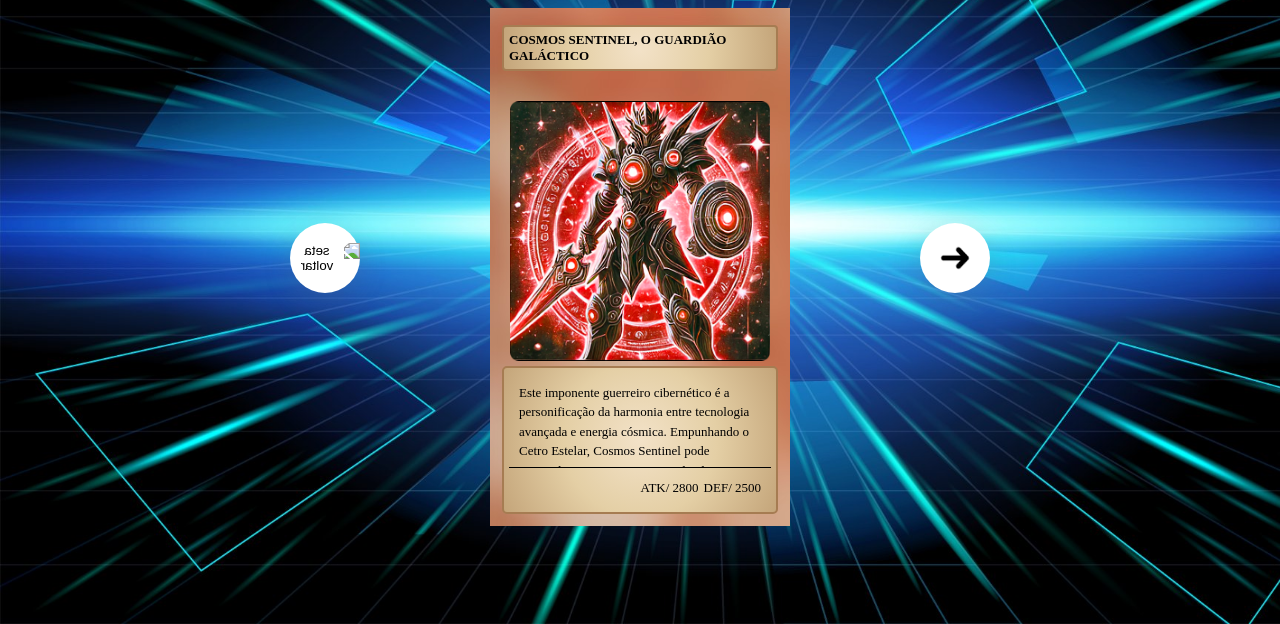
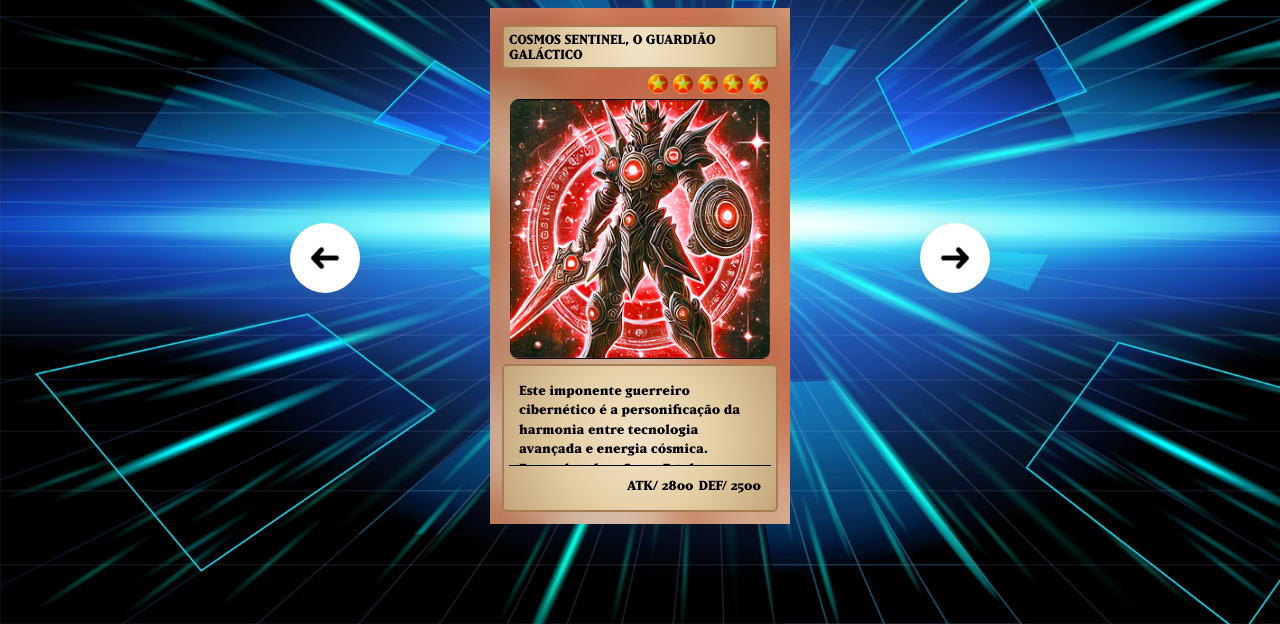
Before and after one commit to NYCBrOOnx/Projeto-Clone-Yu-Gi-Oh, a plain HTML site: page index.html in a window 1280 px wide. Shown: the part 176-800 px from the top of the page. Drawn offline with Linux system fonts and the light colour scheme; the site is published under a folder, as on GitHub Pages, so addresses that start at the root find nothing.

Commit message:
Add files via upload

```diff
--- a/index.html
+++ b/index.html
@@ -19,7 +19,7 @@
     </header>
     <main class="slider">
         <button class="btn-seta btn-voltar" id="btn-voltar">
-            <img src="/src/imagens/seta.png" alt="seta voltar">
+            <img src="src/imagens/seta.png" alt="seta voltar">
         </button>
 
         <ul class="lista-personagens">
@@ -243,4 +243,5 @@
     </main>
     <script src="src/js/index.js"></script>
 </body>
+
 </html>
--- a/src/css/estilos.css
+++ b/src/css/estilos.css
@@ -62,7 +62,7 @@ body{
 .cartao .estrela{
     width: 20px;
     height: 20px;
-    background-image: url(/src/imagens/nivel-carta.png);
+    background-image: url(../imagens/nivel-carta.png);
     background-size: contain;
     background-repeat: no-repeat;
     display: inline-block;
--- a/src/css/fontes.css
+++ b/src/css/fontes.css
@@ -1,4 +1,4 @@
 @font-face {
     font-family: 'Yugioh';
-    src: url(/src/fontes/fonte-yu-gi-oh.otf);
+    src: url(../fontes/fonte-yu-gi-oh.otf);
 }
```
